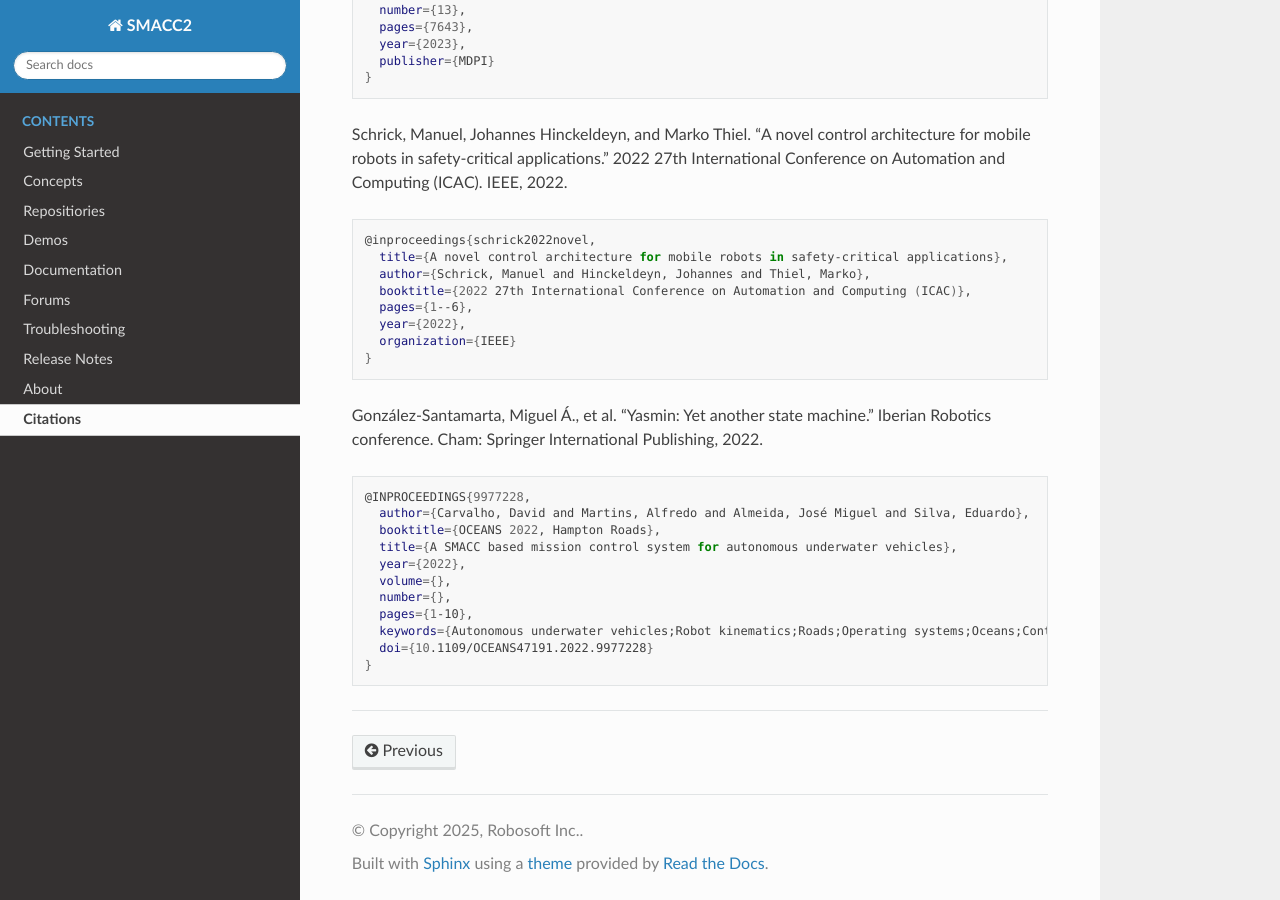
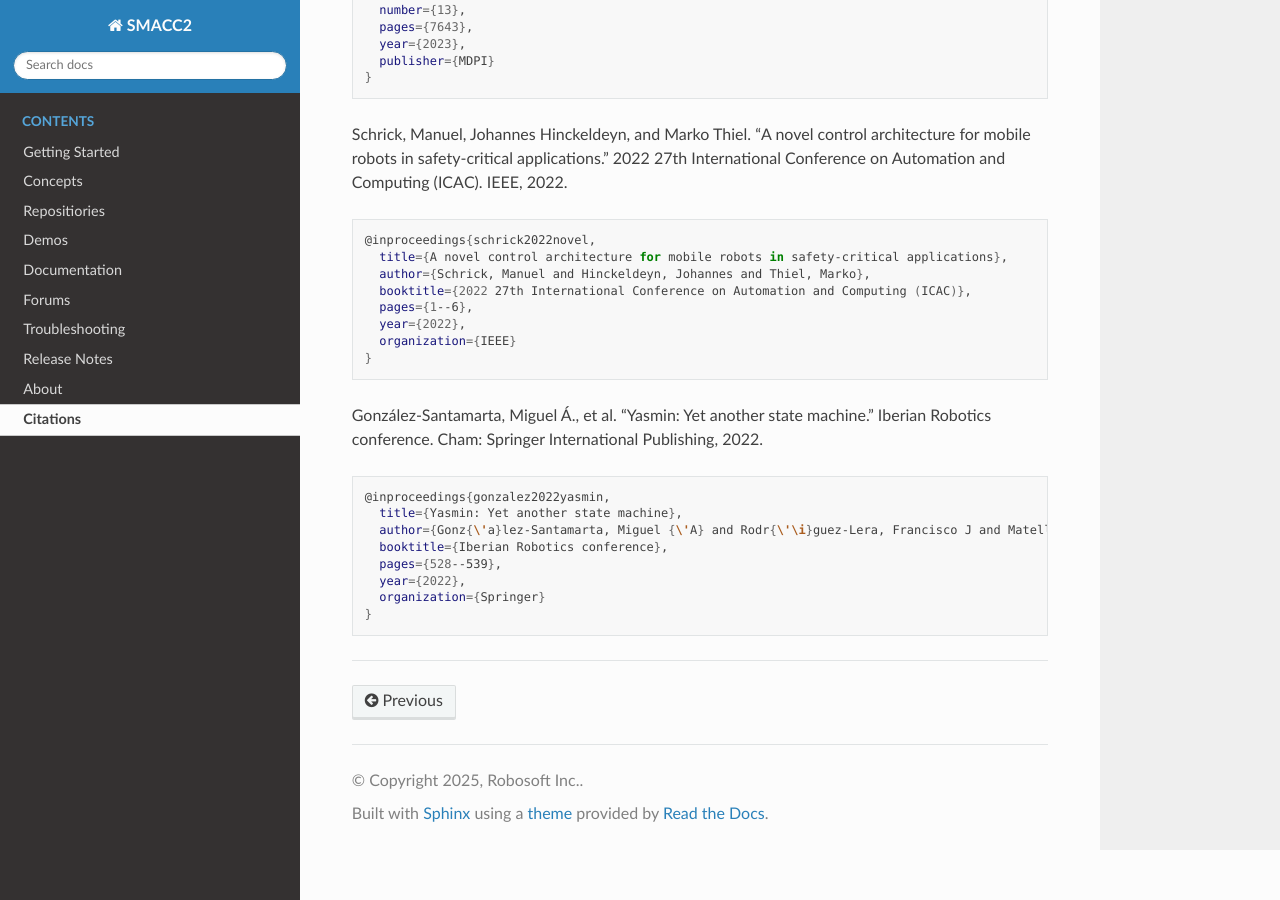
Before and after one commit to robosoft-ai/smacc2_docs, a Sphinx documentation site: the page built from docs/source/citations.rst, in a window 1280 px wide and 900 px high, scrolled down 631 px. Built offline with Sphinx 7.4.7 and the Read the Docs theme 3.1.0, drawn with Linux system fonts in a browser that asks for light colours.

Commit message:
Update citations.rst

```diff
--- a/docs/source/citations.rst
+++ b/docs/source/citations.rst
@@ -57,16 +57,13 @@ González-Santamarta, Miguel Á., et al. "Yasmin: Yet another state machine." Ib
 
 .. code-block:: bash
 
-   @INPROCEEDINGS{9977228,
-     author={Carvalho, David and Martins, Alfredo and Almeida, José Miguel and Silva, Eduardo},
-     booktitle={OCEANS 2022, Hampton Roads},
-     title={A SMACC based mission control system for autonomous underwater vehicles},
+   @inproceedings{gonzalez2022yasmin,
+     title={Yasmin: Yet another state machine},
+     author={Gonz{\'a}lez-Santamarta, Miguel {\'A} and Rodr{\'\i}guez-Lera, Francisco J and Matell{\'a}n-Olivera, Vicente and Fern{\'a}ndez-Llamas, Camino},
+     booktitle={Iberian Robotics conference},
+     pages={528--539},
      year={2022},
-     volume={},
-     number={},
-     pages={1-10},
-     keywords={Autonomous underwater vehicles;Robot kinematics;Roads;Operating systems;Oceans;Control systems;Libraries;AUV;mission control system;hierarchical finite state machines;mission coordination;ROS;SMACC},
-     doi={10.1109/OCEANS47191.2022.9977228}
+     organization={Springer}
    }
 
 -----
```
